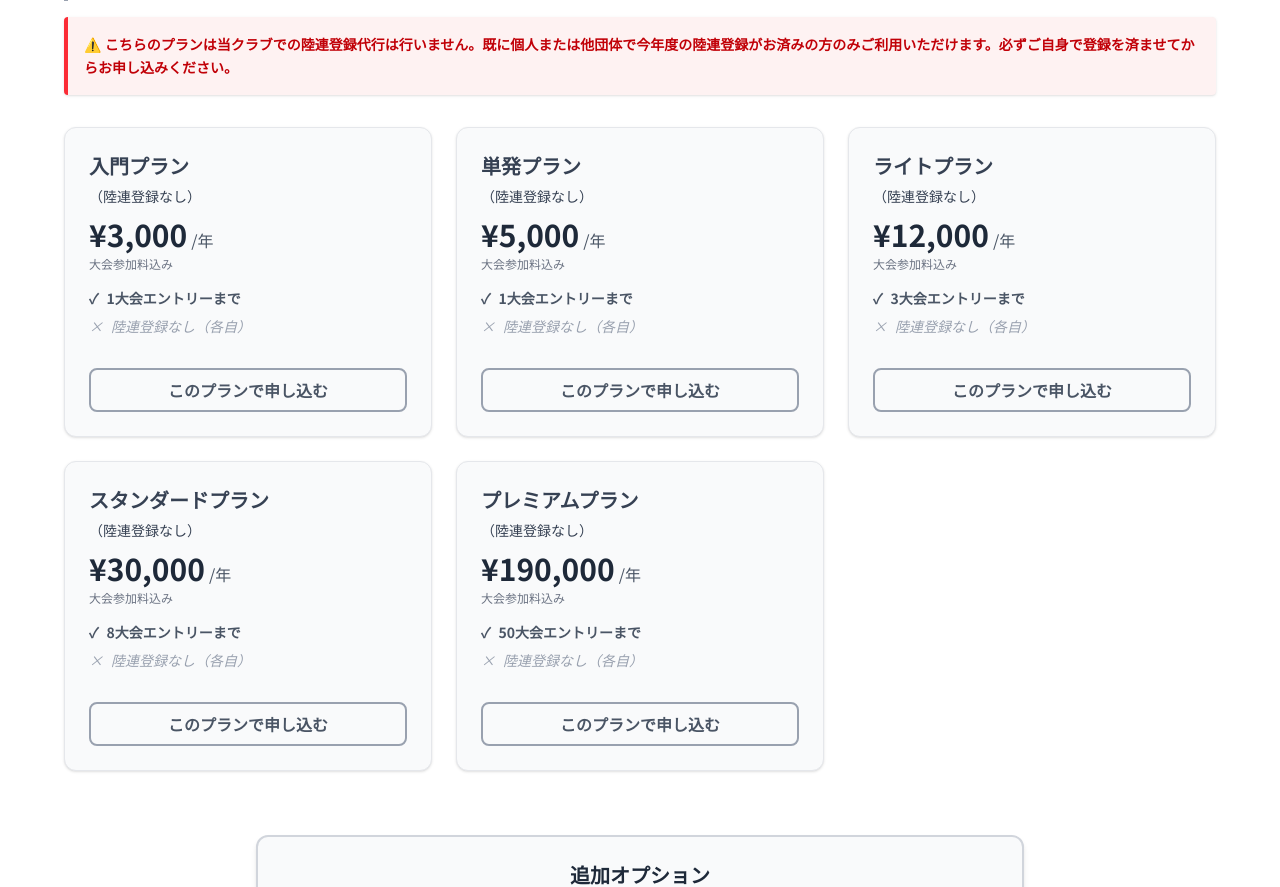
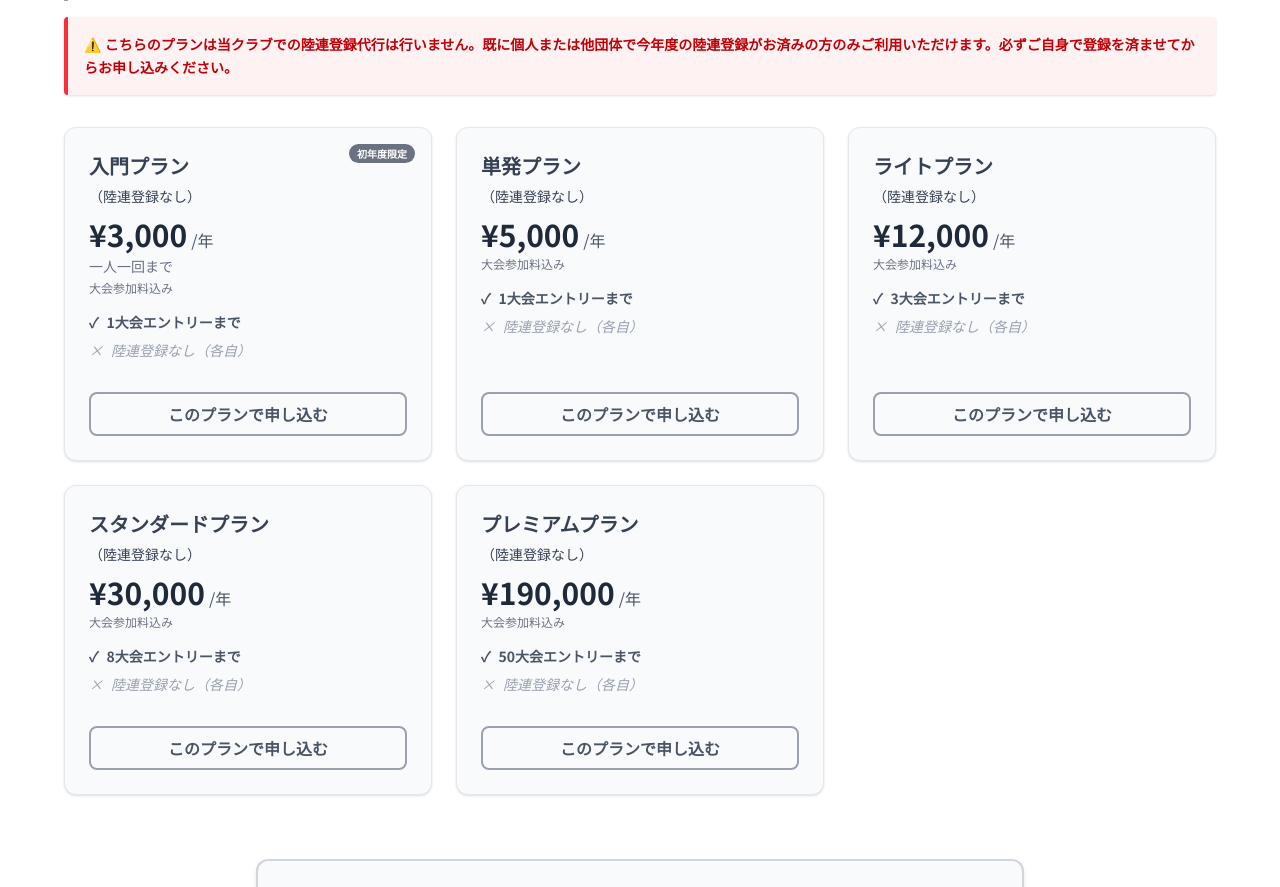
Before and after one commit to koya1127/elephant, a Next.js app in the folder apps/public-web/: page / in a window 1280 px wide. Shown: the part 3090-3977 px from the top of the page. Built offline with nearby package versions, Linux system fonts and the light colour scheme.

Commit message:
add limited offer badge and text to Entry Plan (without JAAF)

```diff
--- a/apps/public-web/src/app/page.tsx
+++ b/apps/public-web/src/app/page.tsx
@@ -320,12 +320,16 @@ export default function HomePage() {
             </div>
             <div className="grid md:grid-cols-2 lg:grid-cols-3 gap-6">
               {/* 入門プラン（なし） */}
-              <div className="bg-gray-50 border border-gray-200 rounded-xl p-6 shadow-sm flex flex-col">
+              <div className="bg-gray-50 border border-gray-200 rounded-xl p-6 shadow-sm flex flex-col relative">
+                <div className="absolute top-4 right-4 bg-gray-500 text-white text-[10px] font-bold px-2 py-0.5 rounded-full">
+                  初年度限定
+                </div>
                 <h3 className="text-xl font-bold text-gray-700 mb-2">入門プラン<br /><span className="text-sm font-normal">（陸連登録なし）</span></h3>
                 <div className="flex items-baseline mb-1">
                   <span className="text-3xl font-bold text-gray-800">¥3,000</span>
                   <span className="text-gray-600 ml-1">/年</span>
                 </div>
+                <p className="text-sm text-gray-500 mb-1">一人一回まで</p>
                 <p className="text-xs text-gray-500 mb-4">大会参加料込み</p>
                 <div className="space-y-2 text-sm text-gray-600 mb-8 flex-grow">
                   <p className="flex items-center font-bold">
```
